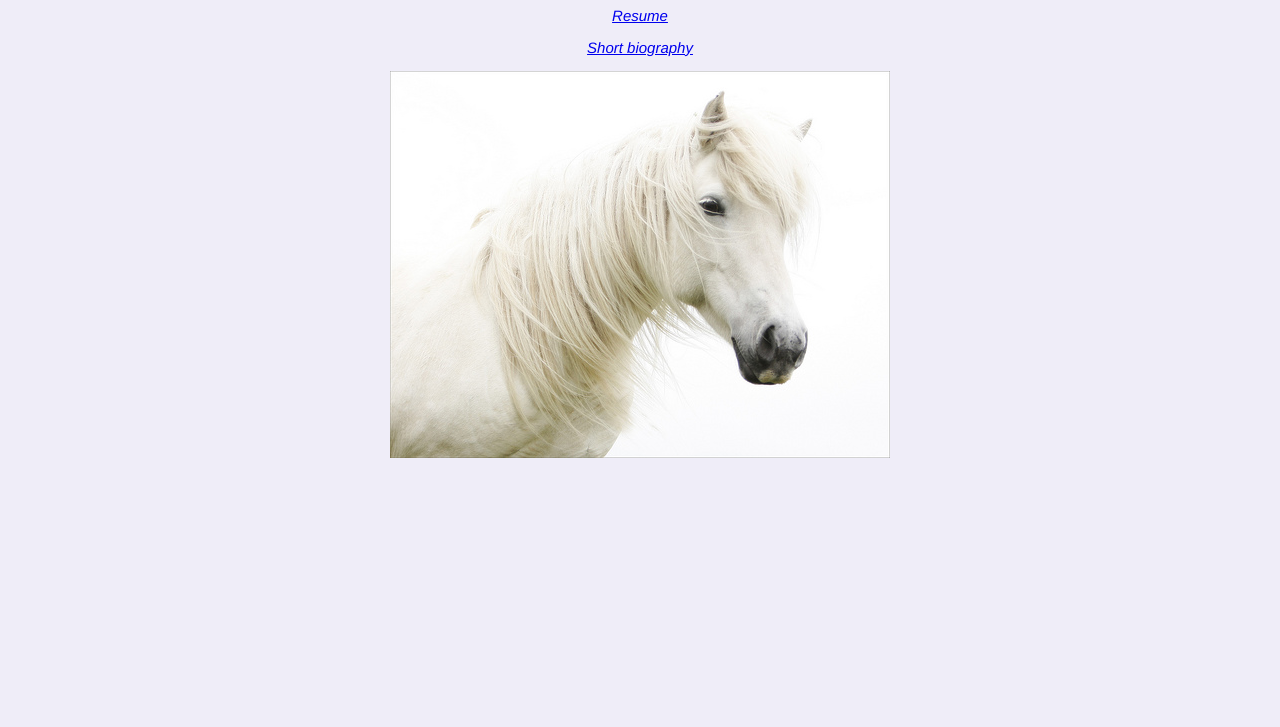
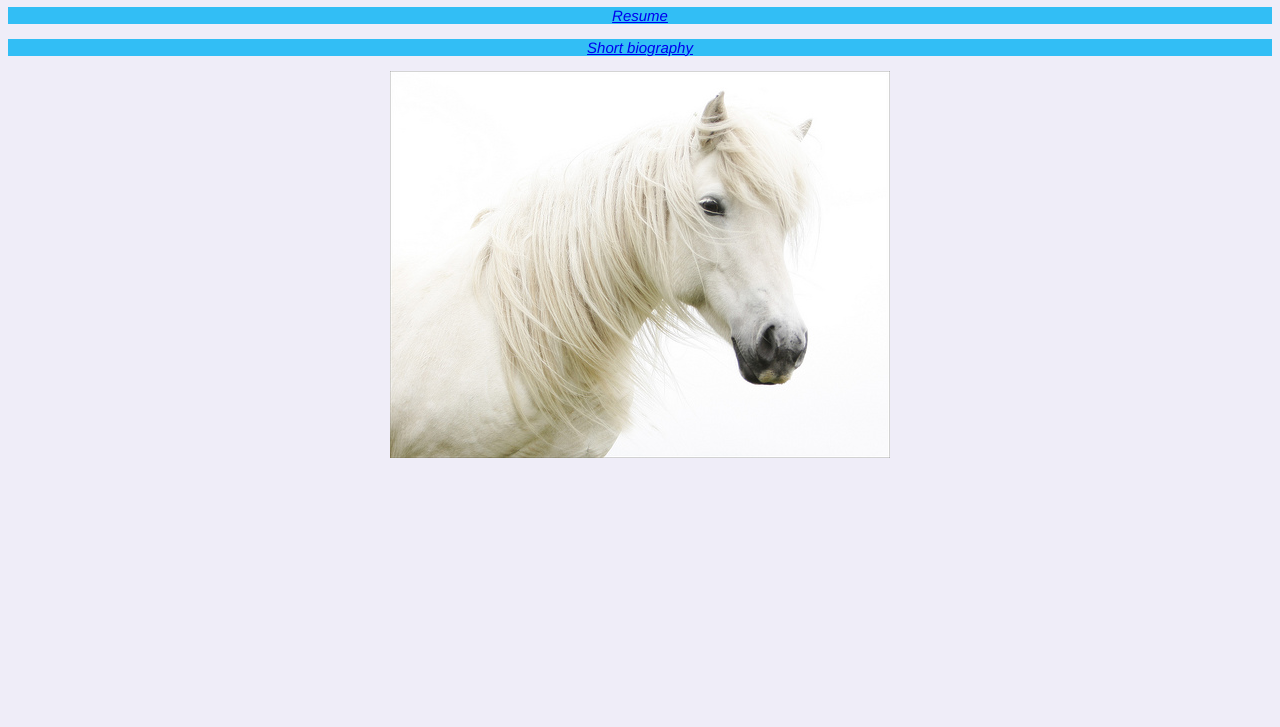
Before and after one commit to graduallyeyra/graduallyeyra.github.io, a plain HTML site: page index.html in a window 1280 px wide. Shown: the part 73-800 px from the top of the page. Drawn offline with Linux system fonts and the light colour scheme.

Commit message:
change css file and README

```diff
--- a/stylesheet.css
+++ b/stylesheet.css
@@ -51,4 +51,5 @@ li.bold {
 	font-size: 15px;
 	text-align: center;
 	color:#1176d4;
+	background-color: #32bef5;
 }
```
Also changed, not shown: 1 other file.
